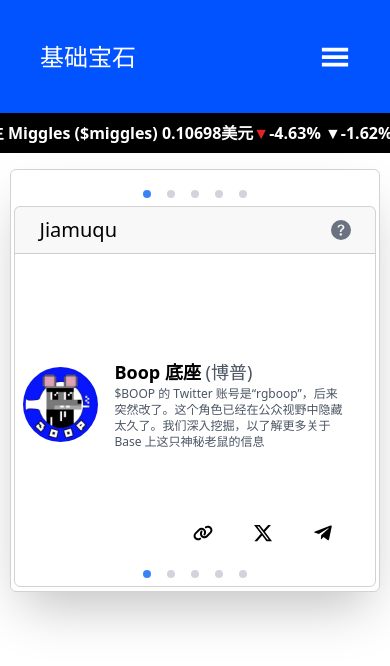
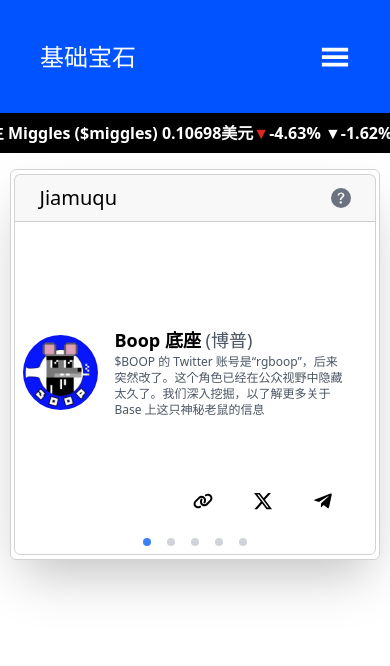
Before and after one commit to spanzyteo/gems-of-base, a Next.js app: page / in a window 390 px wide. Shown: the top 666 px of the page. Built offline with nearby package versions, Linux system fonts and the light colour scheme.

Commit message:
recent modification

```diff
--- a/app/components/Gems.tsx
+++ b/app/components/Gems.tsx
@@ -77,7 +77,7 @@
       </div>
 
       {/* Navigation Buttons */}
-      <div className="flex justify-center mt-4 space-x-4 pb-2">
+      <div className="lg:flex hidden justify-center mt-4 space-x-4 pb-2">
         {limitedData.map((_, index) => (
           <h1
             key={index}
```
